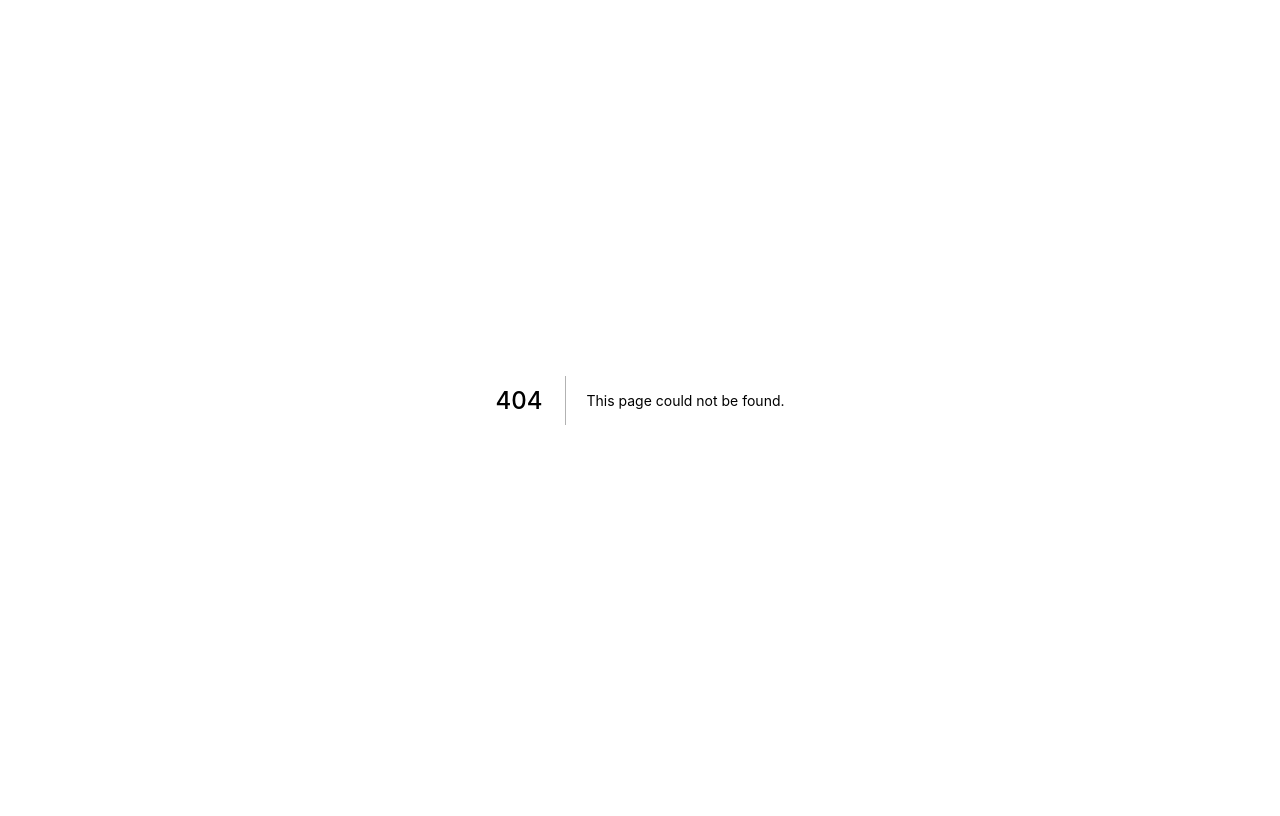
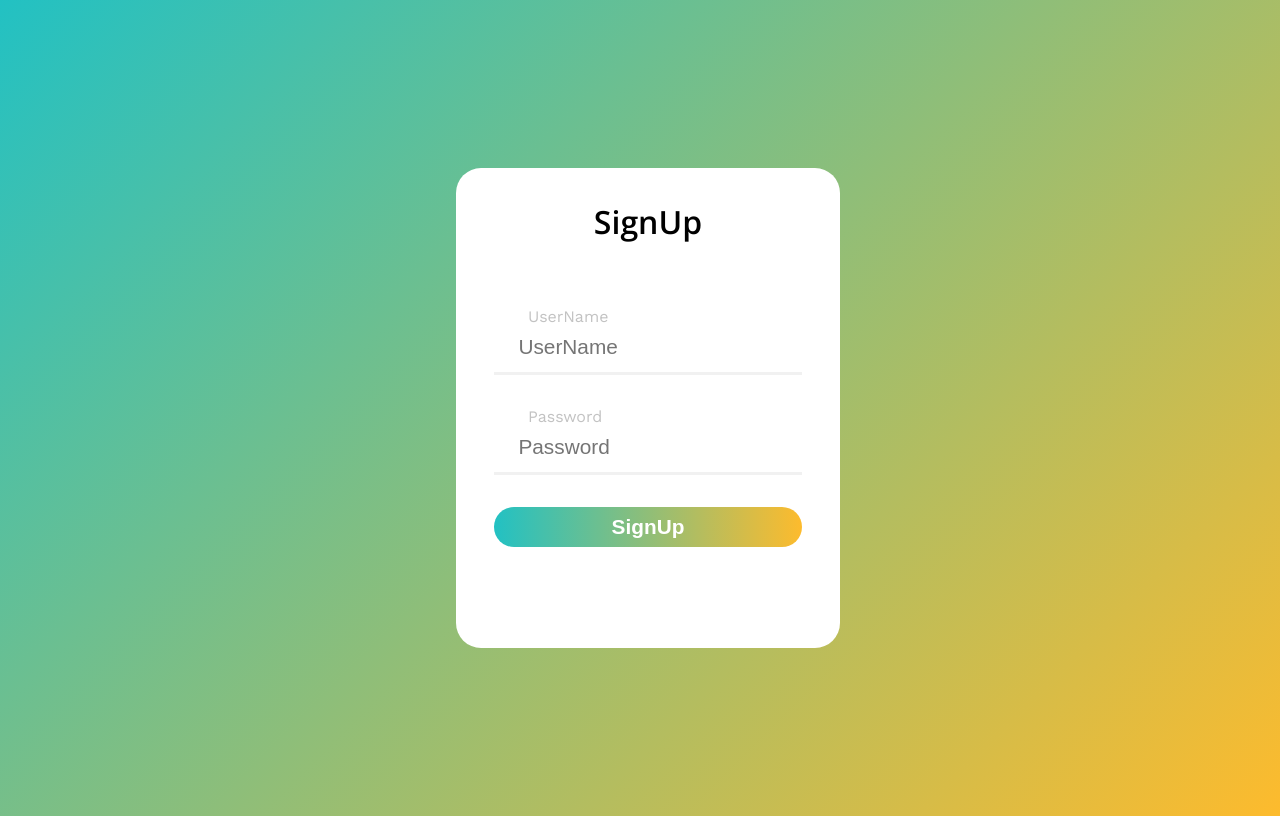
Before and after one commit to VAISHAKH-GK/chat-app-frontend, a Next.js app: page /signup in a window 1280 px wide. Before the commit this address had no page. Built offline with nearby package versions, Linux system fonts and the light colour scheme.

Commit message:
design created for sign up page and login page

```diff
--- /dev/null
+++ b/pages/signup.js
@@ -0,0 +1,29 @@
+import React, { useState } from 'react';
+import styles from '../styles/signup.module.css';
+
+const Signup = () => {
+
+  const [userName,setUserName] = useState();
+  const [password,setPassword] = useState();
+
+  return (
+    <div className={styles.body} >
+      <div id={styles.loginform}>
+        <h2 id={styles.headerTitle}>SignUp</h2>
+        <div className={styles.row}>
+          <label>UserName</label>
+          <input type="text" value={userName} onChange={ e =>  setUserName(e.target.value) } placeholder="UserName"/>
+        </div>
+        <div className={styles.row}>
+          <label>Password</label>
+          <input type="password" value={password} onChange={ e => setPassword(e.target.value) } placeholder="Password"/>
+        </div>
+        <div id={styles.button} className={styles.row}>
+          <button>SignUp</button>
+        </div>
+      </div>
+    </div>
+  )
+}
+
+export default Signup;
--- a/styles/globals.css
+++ b/styles/globals.css
@@ -1,16 +1,9 @@
-html,
-body {
-  padding: 0;
-  margin: 0;
-  font-family: -apple-system, BlinkMacSystemFont, Segoe UI, Roboto, Oxygen,
-    Ubuntu, Cantarell, Fira Sans, Droid Sans, Helvetica Neue, sans-serif;
+body{
+  background: rgb(34,193,195);
+  background: linear-gradient(135deg, rgba(34,193,195,1) 0%,     rgba(253,187,45,1) 100%);
+  font-family: "work sans";
 }
 
-a {
-  color: inherit;
-  text-decoration: none;
+html{
+  font-size: 100%;
 }
-
-* {
-  box-sizing: border-box;
-}
--- /dev/null
+++ b/styles/login.module.css
@@ -0,0 +1,91 @@
+@import url('https://fonts.googleapis.com/css?family=Open+Sans:600|Work+Sans:400,500,600,700&display=swap');
+
+.body {
+  height: 100vh;
+  width: 100vw;
+  display: flex;
+  justify-content: center;
+  align-items: center;
+}
+
+#loginform{
+  max-width: 500px;
+  min-width: 300px;
+  max-height: 700px;
+  width: 30%;
+  height: 60%;
+  background-color: #FFFFFF;
+  border-radius: 25px;
+}
+
+#headerTitle{
+  text-align: center;
+  font-family: 'open sans', sans-serif;
+  padding: 2rem 0;
+  margin: 0;
+  font-size: 2rem;
+}
+
+.row{
+  display: flex;
+  flex-direction: column;
+  align-items: center;
+  padding-top: 2rem;
+  max-width: 100%;
+
+}
+
+.row input{
+  width: 80%;
+  box-sizing: border-box;
+	border: none;
+  font-size: 1.3rem;
+  padding-left: 1.5rem;
+  padding-bottom: 1rem;
+  box-shadow: inset 0px -3px 0px 0px rgba(187,187,187,0.2);
+  transition: box-shadow 0.2s ease-in;
+}
+
+.row input:focus{
+   box-shadow: inset 0px -3px 0px 0px rgba(34,193,195,0.7);
+   outline: none;
+}
+
+.row input::-webkit-input-placeholder{
+  opacity: 1;
+  transition: opacity 0.25s ease-out;
+}
+
+.row input:hover::-webkit-input-placeholder,
+.row input:focus::-webkit-input-placeholder{
+  opacity: 0;
+}
+
+.row label{
+  align-self: start;
+  padding-left: 4.5rem;
+  padding-bottom: 0.5rem;
+  color: rgba(187,187,187,0.9);
+}
+
+.row button{
+  border-radius: 25px;
+  width: 80%;
+  height: 40px;
+  font-size: 1.3rem;
+  color: white;
+  font-weight: 700;
+  background: rgb(34,193,195);
+  background: linear-gradient(90deg, rgba(34,193,195,1) 0%,     rgba(253,187,45,1) 100%);
+  border: 0px;
+  cursor: pointer;
+  transition: opacity 0.25s ease-out;
+}
+
+.row button:hover{
+  opacity: 0.8;
+}
+
+#button{
+  padding-bottom: 1.5rem;
+}
--- /dev/null
+++ b/styles/signup.module.css
@@ -0,0 +1,92 @@
+@import url('https://fonts.googleapis.com/css?family=Open+Sans:600|Work+Sans:400,500,600,700&display=swap');
+
+.body {
+  height: 100vh;
+  width: 100vw;
+  display: flex;
+  justify-content: center;
+  align-items: center;
+}
+
+#loginform{
+  max-width: 500px;
+  min-width: 300px;
+  max-height: 700px;
+  width: 30%;
+  height: 60%;
+  /* margin: 100px auto; */
+  background-color: #FFFFFF;
+  border-radius: 25px;
+}
+
+#headerTitle{
+  text-align: center;
+  font-family: 'open sans', sans-serif;
+  padding: 2rem 0;
+  margin: 0;
+  font-size: 2rem;
+}
+
+.row{
+  display: flex;
+  flex-direction: column;
+  align-items: center;
+  padding-top: 2rem;
+  max-width: 100%;
+
+}
+
+.row input{
+  width: 80%;
+  box-sizing: border-box;
+	border: none;
+  font-size: 1.3rem;
+  padding-left: 1.5rem;
+  padding-bottom: 1rem;
+  box-shadow: inset 0px -3px 0px 0px rgba(187,187,187,0.2);
+  transition: box-shadow 0.2s ease-in;
+}
+
+.row input:focus{
+   box-shadow: inset 0px -3px 0px 0px rgba(34,193,195,0.7);
+   outline: none;
+}
+
+.row input::-webkit-input-placeholder{
+  opacity: 1;
+  transition: opacity 0.25s ease-out;
+}
+
+.row input:hover::-webkit-input-placeholder,
+.row input:focus::-webkit-input-placeholder{
+  opacity: 0;
+}
+
+.row label{
+  align-self: start;
+  padding-left: 4.5rem;
+  padding-bottom: 0.5rem;
+  color: rgba(187,187,187,0.9);
+}
+
+.row button{
+  border-radius: 25px;
+  width: 80%;
+  height: 40px;
+  font-size: 1.3rem;
+  color: white;
+  font-weight: 700;
+  background: rgb(34,193,195);
+  background: linear-gradient(90deg, rgba(34,193,195,1) 0%,     rgba(253,187,45,1) 100%);
+  border: 0px;
+  cursor: pointer;
+  transition: opacity 0.25s ease-out;
+}
+
+.row button:hover{
+  opacity: 0.8;
+}
+
+/* #button{ */
+/*   padding-bottom: 1.5rem; */
+/* } */
```
Also changed, not shown: pages/index.js (+2 -63 lines), pages/login.js (added, +29 -0 lines).
